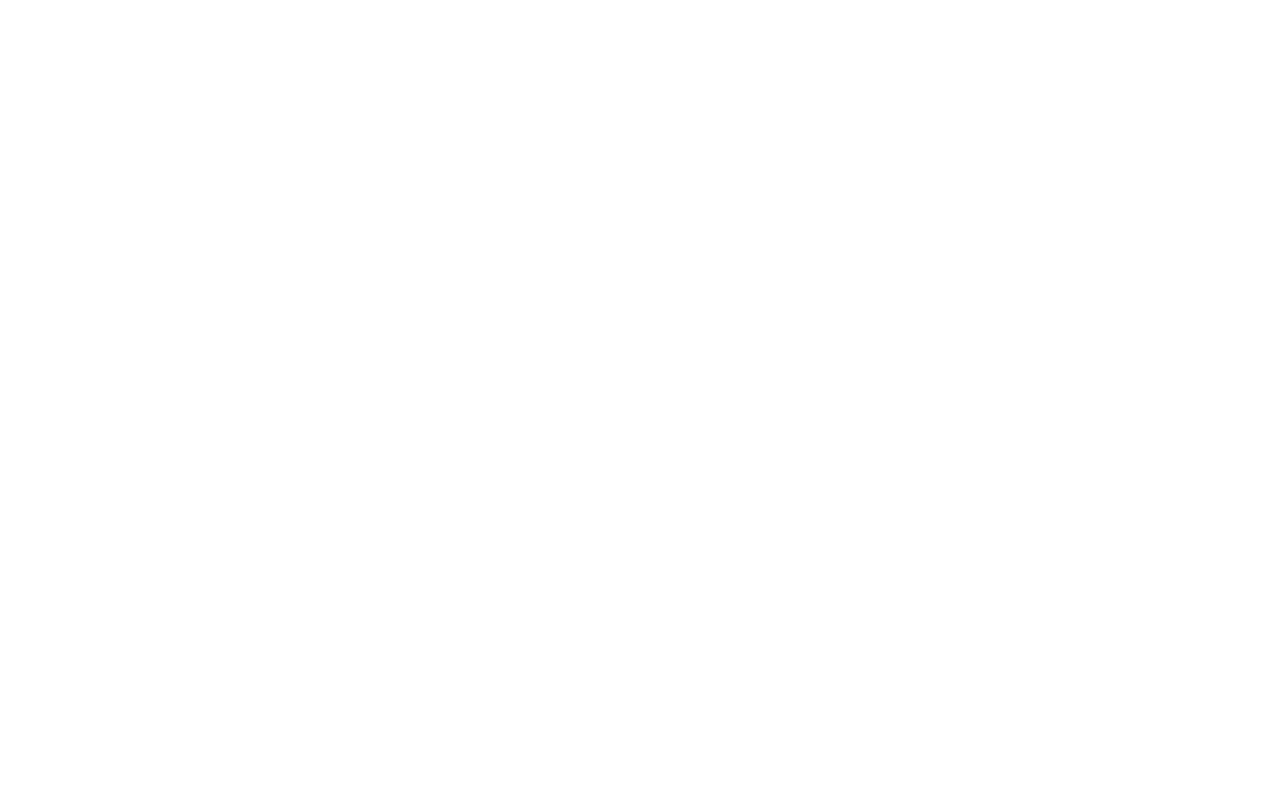
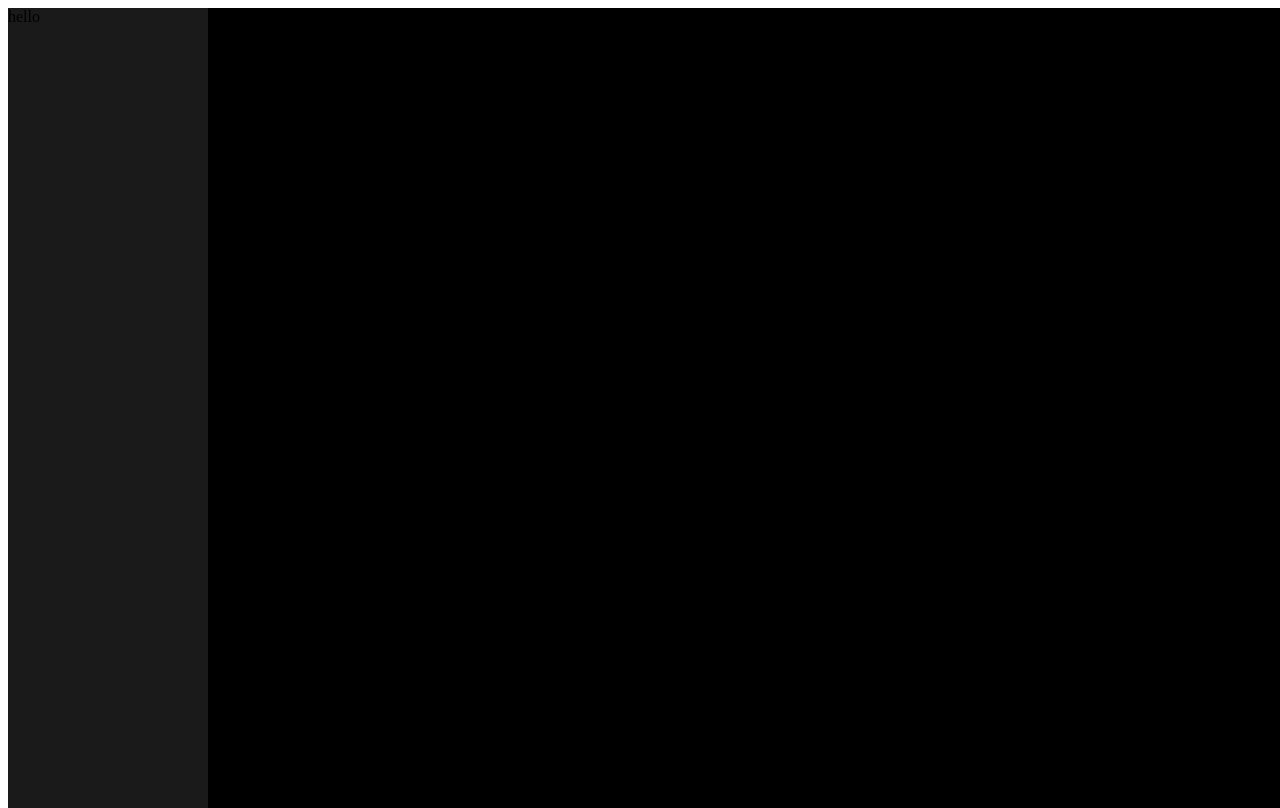
Before and after one commit to Abhiudaydas/site_sidebar, a plain HTML site: page index.html in a window 1280 px wide. Drawn offline with Linux system fonts and the light colour scheme.

Commit message:
basic blocks

```diff
--- a/index.html
+++ b/index.html
@@ -7,6 +7,12 @@
     <link rel="stylesheet" href="style.css">
 </head>
 <body>
+    <div class="container">
+        <div class="sidebar">hello</div>
+        <div class="site_main">
 
+        </div>
+
+    </div>
 </body>
 </html>
--- a/style.css
+++ b/style.css
@@ -0,0 +1,17 @@
+.container{
+margin: 0px;
+padding: 0px;
+position: absolute;
+background-color: black;
+width: 100%;
+height: 100%;
+}
+.sidebar{
+    background-color: white ;
+    z-index: 5;
+    width: 200px;
+    height: inherit;
+    position: relative;
+    left: 00px;
+    opacity: 0.1;
+}
```
